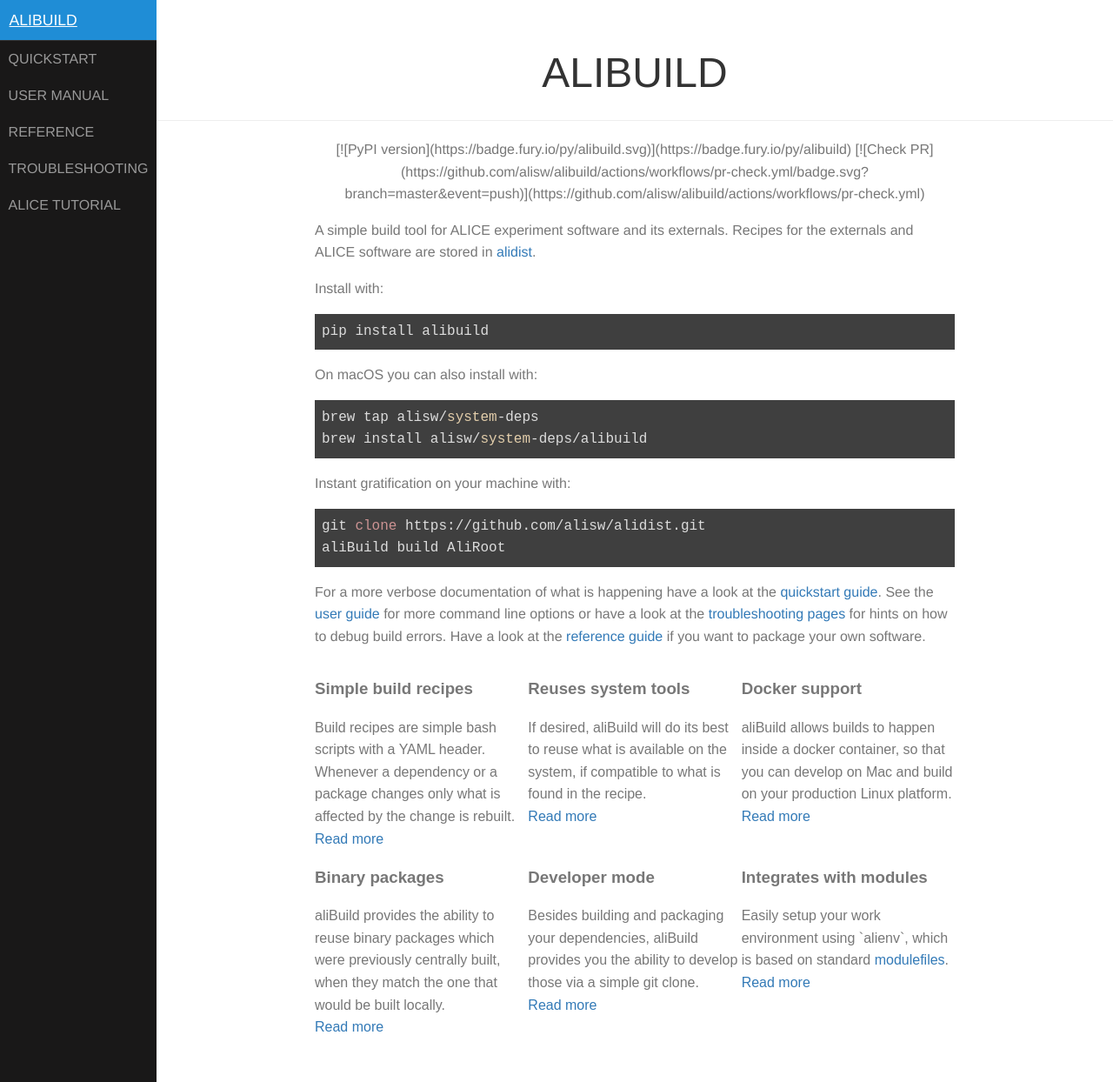
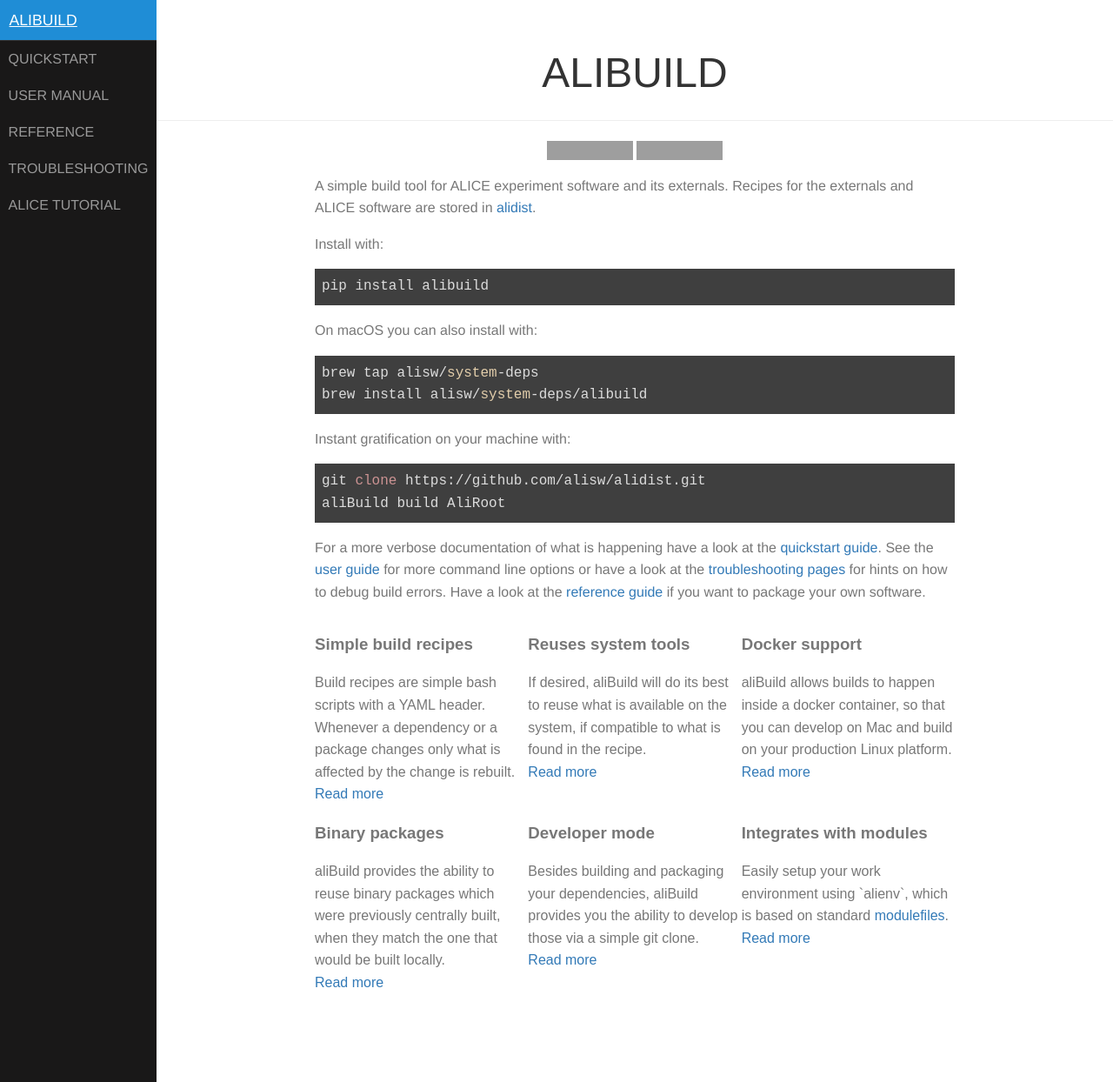
Before and after one commit to alisw/alibuild, a Jekyll site: the page built from docs/index.markdown, in a window 1280 px wide and 1244 px high. Shown: the whole window at 87% size. Built offline with Jekyll 4.4.1, drawn with Linux system fonts in a browser that asks for light colours; grey boxes are pictures that could not be loaded.

Commit message:
Use HTML syntax inside HTML tag for docs

```diff
--- a/docs/index.markdown
+++ b/docs/index.markdown
@@ -5,8 +5,8 @@
 ---
 
 <div style="text-align:center;width:100%">
-  [![PyPI version](https://badge.fury.io/py/alibuild.svg)](https://badge.fury.io/py/alibuild)
-  [![Check PR](https://github.com/alisw/alibuild/actions/workflows/pr-check.yml/badge.svg?branch=master&event=push)](https://github.com/alisw/alibuild/actions/workflows/pr-check.yml)
+  <a href="https://badge.fury.io/py/alibuild"><img src="https://badge.fury.io/py/alibuild.svg" alt="PyPI version" height="22"></a>
+  <a href="https://github.com/alisw/alibuild/actions/workflows/pr-check.yml"><img src="https://github.com/alisw/alibuild/actions/workflows/pr-check.yml/badge.svg?branch=master&event=push" alt="Build status" height="22"></a>
 </div>
 
 A simple build tool for ALICE experiment software and its externals. Recipes
```
